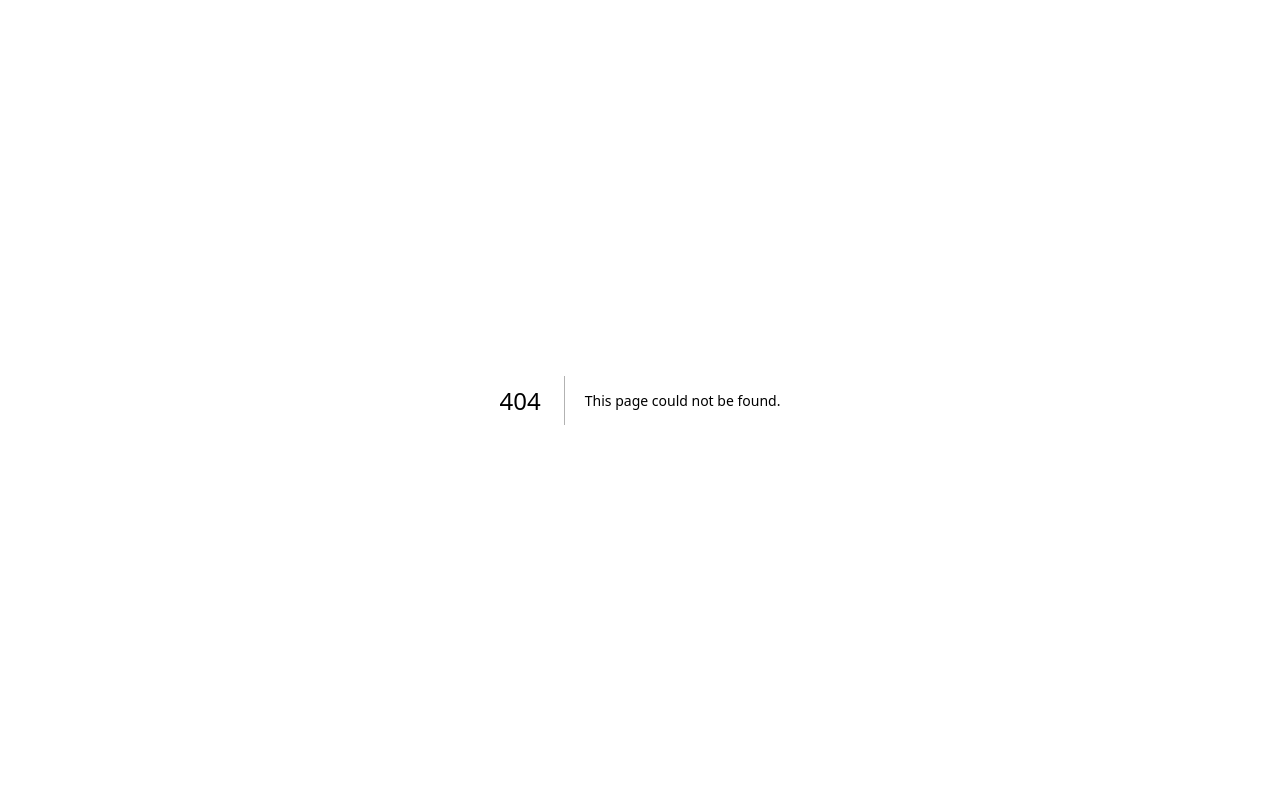
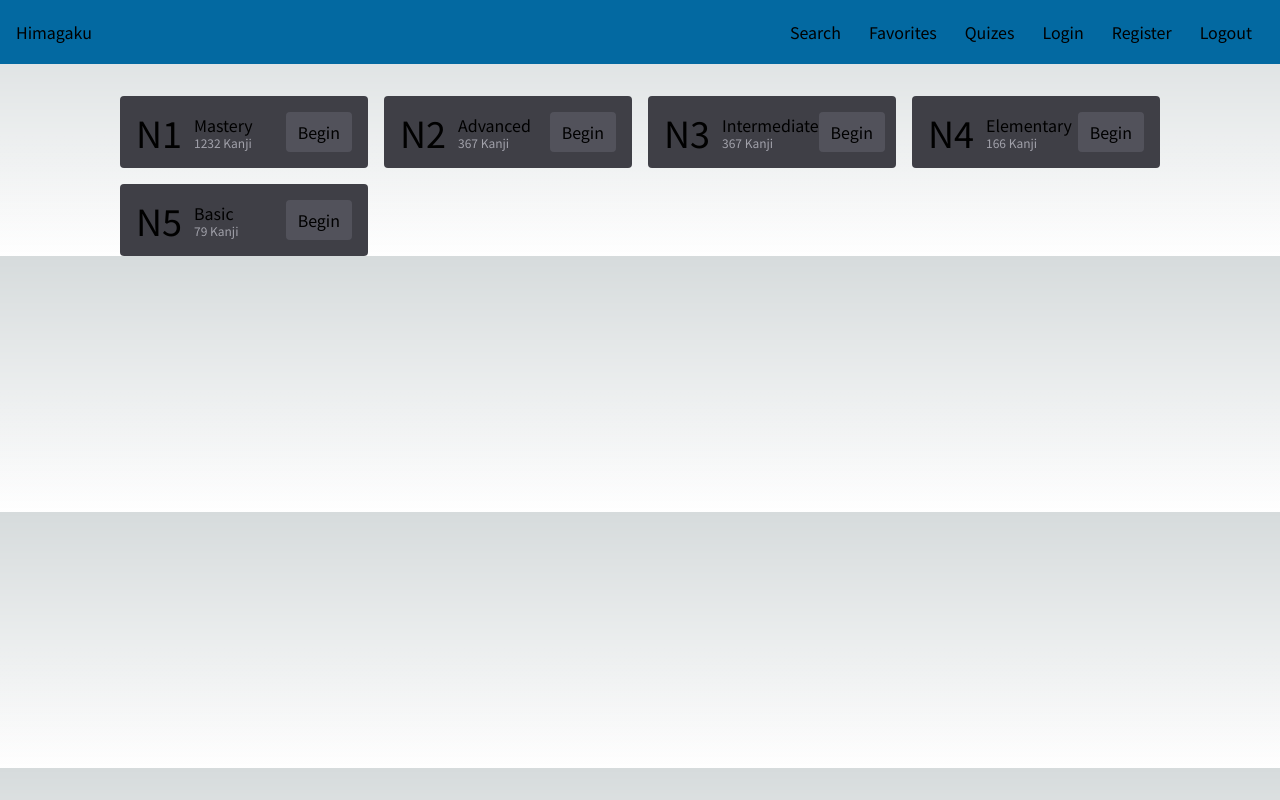
Before and after one commit to tigertrack/himagaku, a Next.js app: page /level in a window 1280 px wide. Before the commit this address had no page. Built offline with nearby package versions, Linux system fonts and the light colour scheme.

Commit message:
feat: improve overall ux flow

```diff
--- /dev/null
+++ b/app/(main)/level/page.tsx
@@ -0,0 +1,55 @@
+import React from 'react'
+import Link from 'next/link'
+const page = () => {
+  const levels = [
+    {
+      level: 1,
+      name: "Mastery",
+      count: 1232
+    },
+    {
+      level: 2,
+      name: "Advanced",
+      count: 367
+    },
+    {
+      level: 3,
+      name: "Intermediate",
+      count: 367
+    },
+    {
+      level: 4,
+      name: "Elementary",
+      count: 166
+    },
+    {
+      level: 5,
+      name: "Basic",
+      count: 79
+    },
+  ]
+  return (
+    <div className='px-4 flex flex-col items-center gap-4'>
+      <div className="flex justify-between items-center w-full sm:w-5/6 mt-4">
+      </div>
+      <div className="w-full sm:w-5/6">
+        <div className="grid gap-4 " style={{gridTemplateColumns: 'repeat(auto-fit, minmax(240px, 1fr))'}}>
+          {levels.map((level: any, index: number) =>
+          <div className="p-4 bg-zinc-700 rounded flex justify-between" key={index} >
+            <div className="flex items-center gap-3">
+              <div className="text-4xl" >N{level.level}</div>
+              <div className="flex flex-col gap-0 justify-items-center">
+                <p className="text-base leading-tight">{level.name}</p>
+                <span className="text-xs text-zinc-400 leading-tight">{level.count} Kanji</span>
+              </div>
+            </div>
+            <Link href={`/level/${level.level}`} className="flex items-center bg-zinc-600 px-3 rounded hover:bg-zinc-500">Begin</Link>
+          </div>
+          )}
+        </div>
+      </div>
+    </div>
+  )
+}
+
+export default page
--- /dev/null
+++ b/app/(main)/page.tsx
@@ -0,0 +1,11 @@
+export default function Home() {
+  return (
+
+    <main className="sm:px-4 flex flex-col items-center gap-4">
+      <div className="flex flex-col p-4 w-full sm:w-5/6">
+        <p className="text-4xl mb-4">welcome to Himagaku</p>
+        <p className="text-justify">Introducing &apos;Himagaku&apos; – your key to efficient Japanese language learning. Our app is designed to make your study sessions quick and effective, thanks to the proven spaced repetition method. No more endless cramming, just enjoyable and efficient learning. Join us on your journey to mastering Japanese with &apos;Himagaku.&apos;</p>
+      </div>
+    </main>
+  )
+}
--- a/app/components/KanjiListSelection.tsx
+++ b/app/components/KanjiListSelection.tsx
@@ -15,7 +15,7 @@ const KanjiListSelection = ({kanjis, splitCount, selectedDeck}: any) => {
                 <div className="flex items-center gap-3">
                     <div className="text-4xl" >{set[0].kanji}</div>
                     <div className="flex flex-col gap-0 justify-items-center">
-                        <p className="text-base leading-tight">Set {index}</p>
+                        <p className="text-base leading-tight">Set {index+1}</p>
                         <span className="text-xs text-zinc-400 leading-tight">{splitCount} Kanji</span>
                     </div>
                 </div>
--- a/app/components/Sidebar.tsx
+++ b/app/components/Sidebar.tsx
@@ -26,7 +26,7 @@ const Sidebar = ({isSidebarVisible, toggleSidebar} : Props) => {
   return (
     <aside>
       <div className={`w-3/4 h-screen bg-zinc-700 absolute transition-all ease-out duration-150 ${isSidebarVisible ? "translate-x-0" :"-translate-x-full" }`}>
-        <div className="flex p-4 items-center bg-sky-900">
+        <div className="flex p-4 items-center bg-sky-700">
           <FontAwesomeIcon size='3x' className="mr-4" icon={faUserCircle} />
           <div className="flex flex-col">
             <p className='text-xs'>Already have an account?</p>
--- a/app/components/TopNav.tsx
+++ b/app/components/TopNav.tsx
@@ -9,7 +9,7 @@ type Props = {
 const TopNav = ({toggleSidebar}: Props) => {
     const route = useRouter()
   return (
-    <nav className='flex justify-between items-cente bg-sky-950 p-4'>
+    <nav className='flex justify-between items-cente bg-sky-700 p-4'>
       <div className="flex items-center gap-2 w-full sm:w-fit">
         <div className='sm:hidden gap-1'><FontAwesomeIcon icon={faBars} onClick={toggleSidebar} /></div>
 
@@ -20,7 +20,7 @@ const TopNav = ({toggleSidebar}: Props) => {
       <div className="sm:flex gap-1 hidden">
         <Link href="/search" className="hover:bg-sky-600 hover:cursor-pointer px-3 py-1 rounded">Search</Link>
         <Link href="/favorites" className="hover:bg-sky-600 hover:cursor-pointer px-3 py-1 rounded">Favorites</Link>
-        <Link href="/quiz" className="hover:bg-sky-600 hover:cursor-pointer px-3 py-1 rounded">Quizes</Link>
+        <Link href="/level" className="hover:bg-sky-600 hover:cursor-pointer px-3 py-1 rounded">Quizes</Link>
         <Link href="/login" className="hover:bg-sky-600 hover:cursor-pointer px-3 py-1 rounded">Login</Link>
         <Link href="/register" className="hover:bg-sky-600 hover:cursor-pointer px-3 py-1 rounded">Register</Link>
         <div className="hover:bg-sky-600 hover:cursor-pointer px-3 py-1 rounded">Logout</div>
--- a/app/page.tsx
+++ /dev/null
@@ -1,9 +0,0 @@
-export default function Home() {
-  return (
-
-    <main className="flex flex-col p-4">
-      <p className="text-4xl mb-4">welcome to Himagaku</p>
-      <p className="text-justify">Introducing &apos;Himagaku&apos; – your key to efficient Japanese language learning. Our app is designed to make your study sessions quick and effective, thanks to the proven spaced repetition method. No more endless cramming, just enjoyable and efficient learning. Join us on your journey to mastering Japanese with &apos;Himagaku.&apos;</p>
-    </main>
-  )
-}
```
